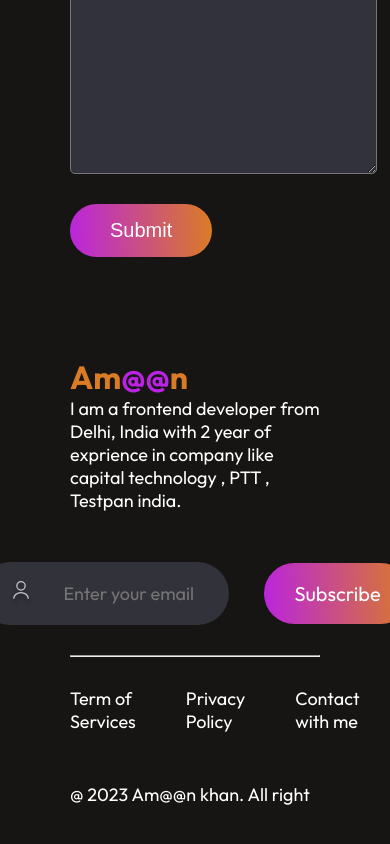
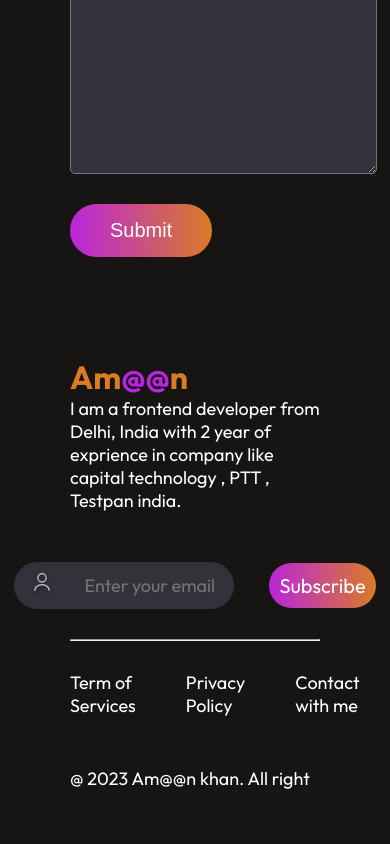
Before and after one commit to khanaman11/Amaan-portfolio, a React (Vite) app: page / in a window 390 px wide. Shown: the part 8593-9437 px from the top of the page. Built offline with nearby package versions, Linux system fonts and the light colour scheme; no server answers.

Commit message:
last commit

```diff
--- a/src/Components/Footer/Footer.css
+++ b/src/Components/Footer/Footer.css
@@ -75,6 +75,10 @@
         margin-bottom: 50px;
     }
     .footer-email-input{
-        width: 250px;
+        width: 220px;
+        padding: 10px 16px;
+    }
+    .footer-subscribe{
+        padding: 10px;
     }
 }
```
